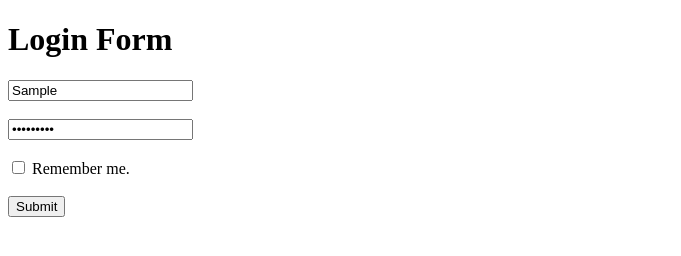
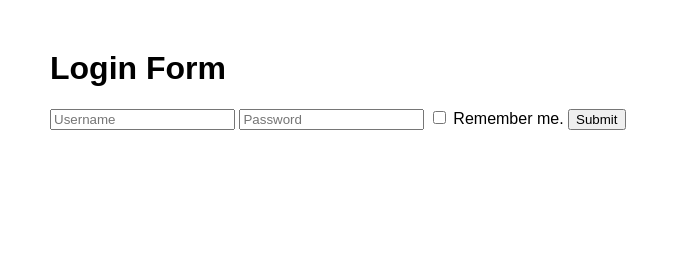
Before and after one commit to acciojob/remember-me-login-form-MadhavBorkar, a website: page main.html in a window 1280 px wide. Both pictures are taken after typing "Sample", "Sample123" into the empty fields and a click on the input "Submit". Shown: the whole page, without its empty margins (0-681 px from the left). Drawn offline with Linux system fonts and the light colour scheme.

Commit message:
created a submission

```diff
--- a/main.html
+++ b/main.html
@@ -8,40 +8,16 @@
 
 <body>
 	<!-- the entire body must be written by student -->
-	 <h1>Login Form</h1>
-
-  <form id="loginForm">
-    <input
-      type="text"
-      id="username"
-      placeholder="Username"
-    />
-    <br /><br />
-
-    <input
-      type="password"
-      id="password"
-      placeholder="Password"
-    />
-    <br /><br />
-
-    <label>
-      <input type="checkbox" id="checkbox" />
-      Remember me.
-    </label>
-    <br /><br />
-
-    <input
-      type="submit"
-      id="submit"
-      value="Submit"
-    />
-  </form>
-
-  <br />
-
-  <button id="existing">Login as existing user</button>
-
+	<h1>Login Form</h1>
+    <form id="loginForm">
+        <input type="text" id="username" placeholder="Username" required>
+        <input type="password" id="password" placeholder="Password" required>
+        <label>
+            <input type="checkbox" id="checkbox"> Remember me.
+        </label>
+        <input type="submit" id="submit" value="Submit">
+    </form>
+    <button id="existing" style="display: none;">Login as existing user</button>
     <script type="text/javascript" src="./script.js">
 </script>
 
--- a/script.js
+++ b/script.js
@@ -1,4 +1,3 @@
-//your JS code here. If required.
    const usernameInput = document.getElementById("username");
         const passwordInput = document.getElementById("password");
         const checkbox = document.getElementById("checkbox");
@@ -10,12 +9,12 @@
         const savedPassword = localStorage.getItem("password");
 
         if (savedUsername && savedPassword) {
-      existingBtn.style.display = "inline-block";
+            existingBtn.style.display = "inline-block"; // Show the button if credentials exist
         }
 
         // Handle form submission
         form.addEventListener("submit", function (e) {
-      e.preventDefault();
+            e.preventDefault(); // Prevent the default form submission
 
             const username = usernameInput.value;
             const password = passwordInput.value;
@@ -25,12 +24,16 @@
             if (checkbox.checked) {
                 localStorage.setItem("username", username);
                 localStorage.setItem("password", password);
-        existingBtn.style.display = "inline-block";
+                existingBtn.style.display = "inline-block"; // Show the button if "Remember Me" is checked
             } else {
                 localStorage.removeItem("username");
                 localStorage.removeItem("password");
-        existingBtn.style.display = "none";
+                existingBtn.style.display = "none"; // Hide the button if "Remember Me" is unchecked
             }
+
+            // Reset form fields
+            usernameInput.value = '';
+            passwordInput.value = '';
         });
 
         // Handle existing user login
--- a/styles.css
+++ b/styles.css
@@ -1,4 +1,12 @@
 /*  your css code here. If applicable */
-    #existing {
-      display: none;
-    }
+        /* Optional: Basic styling for better appearance */
+        body {
+            font-family: Arial, sans-serif;
+            margin: 50px;
+        }
+        #loginForm {
+            margin-bottom: 20px;
+        }
+        #existing {
+            display: none; /* Initially hidden */
+        }
```
Lines whose indentation alone changed are shown as unchanged.
